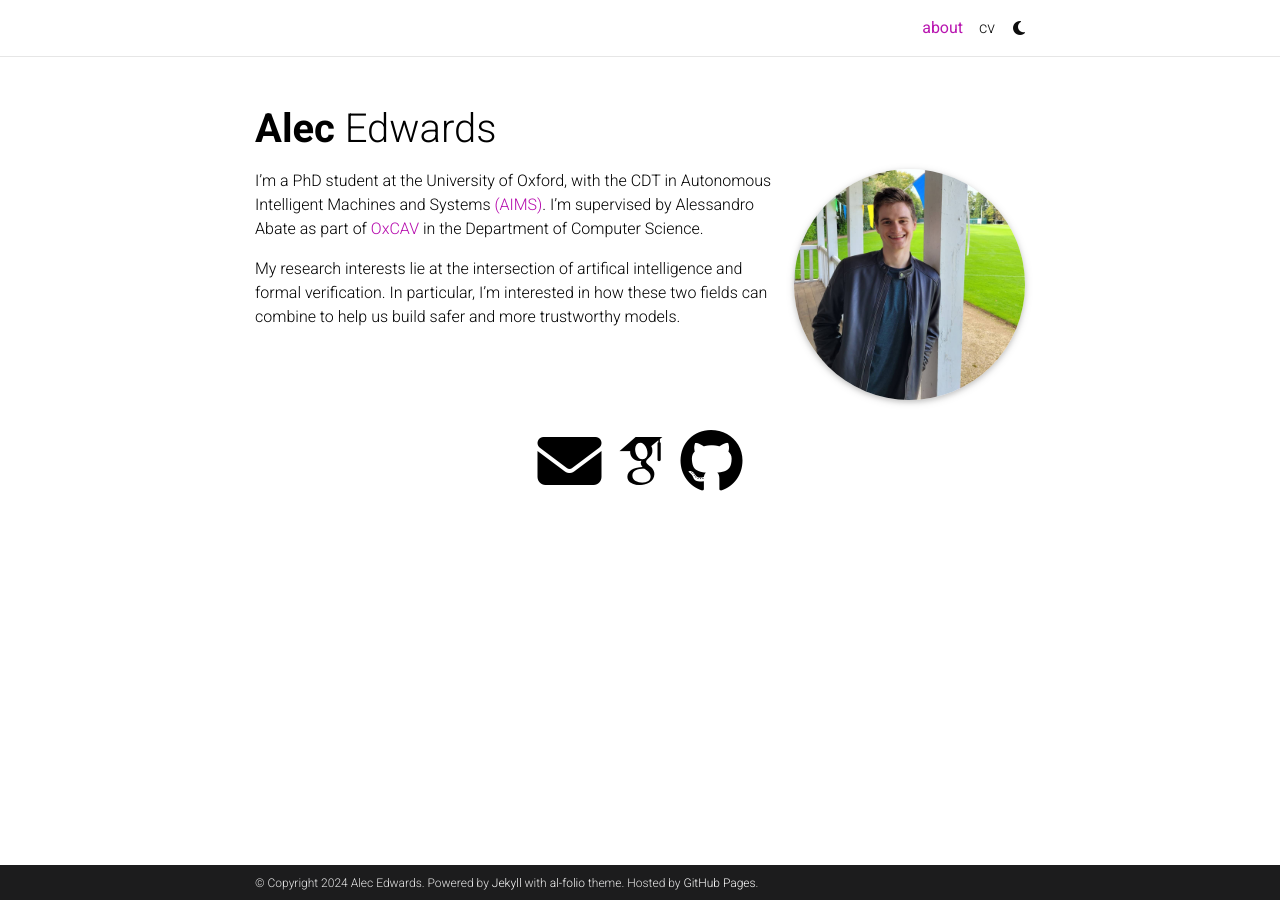
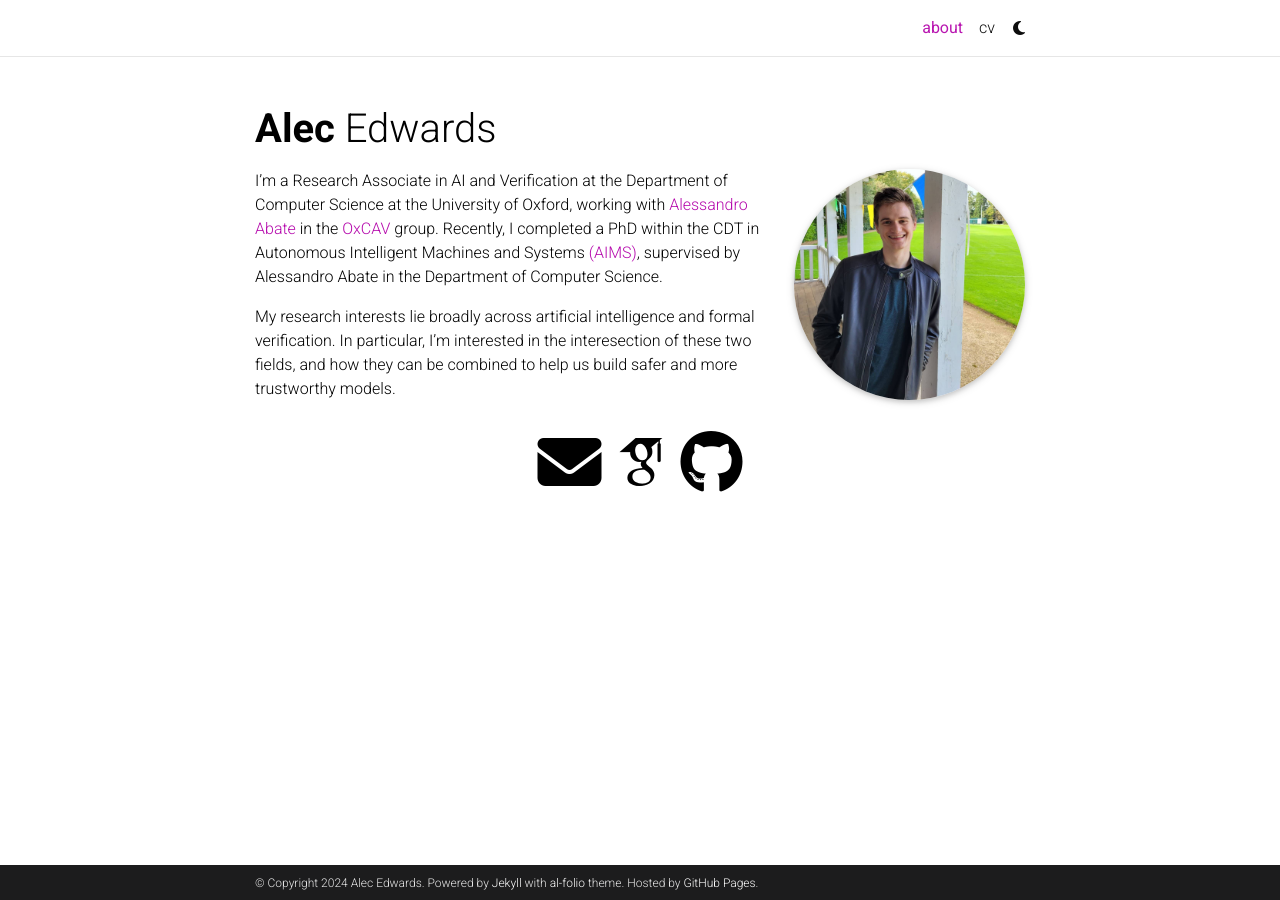
Before and after one commit to aleccedwards/aleccedwards.github.io, a Jekyll site: the page built from _pages/about.md, in a window 1280 px wide. Built offline with Jekyll 4.4.1, drawn with Linux system fonts in a browser that asks for light colours; full-size pictures stand in for the smaller copies a plugin makes; some web fonts are replaced; comment, search, counter and statistics services are not loaded; a style sheet for code colours, icons or effects is not loaded.

Commit message:
updated bio

```diff
--- a/_pages/about.md
+++ b/_pages/about.md
@@ -16,10 +16,9 @@
 social: true  # includes social icons at the bottom of the page
 ---
 
-I'm a PhD student at the University of Oxford, with the CDT in Autonomous
-Intelligent Machines and Systems [(AIMS)](https://aims.robots.ox.ac.uk/). I'm
-supervised by Alessandro Abate as part of [OxCAV](https://oxcav.web.ox.ac.uk/) in the Department of Computer Science.
+I'm a Research Associate in AI and Verification at the Department of Computer Science at the University of Oxford, working with [Alessandro Abate](https://www.cs.ox.ac.uk/people/alessandro.abate/) in the [OxCAV](https://oxcav.web.ox.ac.uk/) group. Recently, I completed a PhD within the CDT in Autonomous
+Intelligent Machines and Systems [(AIMS)](https://aims.robots.ox.ac.uk/),
+supervised by Alessandro Abate in the Department of Computer Science.
 
-My research interests lie at the intersection of artifical intelligence and
-formal verification. In particular, I'm interested in how these two fields can
-combine to help us build safer and more trustworthy models.
+My research interests lie broadly across artificial intelligence and formal verification.
+In particular, I'm interested in the interesection of these two fields, and how they can be combined to help us build safer and more trustworthy models.
```
